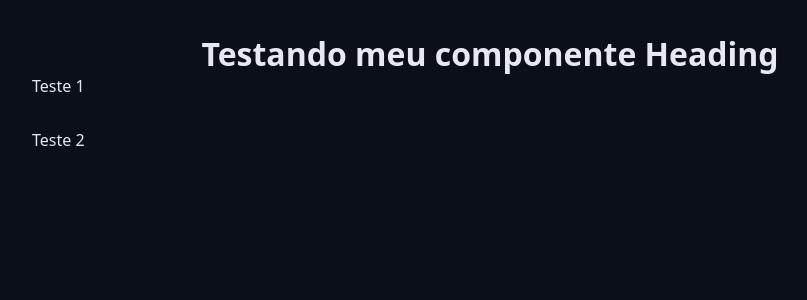
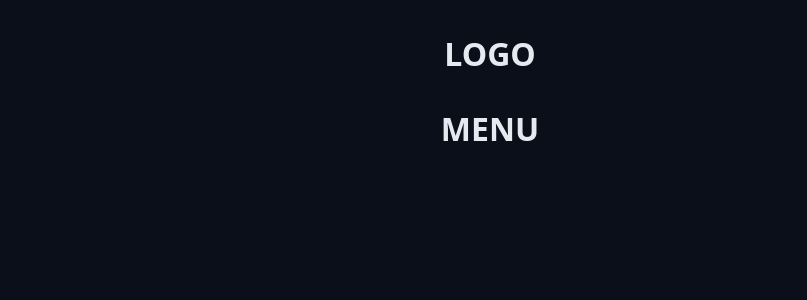
Before and after one commit to joaowatanabe/chronos-pomodoro, a React (Vite) app: page / in a window 1280 px wide. Shown: the top 300 px of the page, without its empty margins (150-957 px from the left). Built offline with nearby package versions, Linux system fonts and the light colour scheme.

Commit message:
Ach container created and orgnized

```diff
--- a/src/App.tsx
+++ b/src/App.tsx
@@ -1,6 +1,5 @@
-
+import { Heading } from './components/Heading';
 import { Container } from './components/Container';
-import { Heading } from './components/Heading';
 
 import './styles/theme.css';
 import './styles/global.css';
@@ -9,11 +8,10 @@ export function App() {
   return (
     <>
       <Container>
-        <Heading>Testando meu componente Heading</Heading>
-        <section>Teste 1</section>
+        <Heading>LOGO</Heading>
       </Container>
       <Container>
-        <section>Teste 2</section>
+        <Heading>MENU</Heading>
       </Container>
     </>
   );
--- a/src/components/Container.tsx
+++ b/src/components/Container/index.tsx
@@ -1,4 +1,4 @@
-import styles from './Container.module.css';
+import styles from './styles.module.css';
 
 type ContainerProps = {
   children: React.ReactNode;
```
Also changed, not shown: src/components/Container/styles.module.css (renamed from src/components/Container.module.css).
